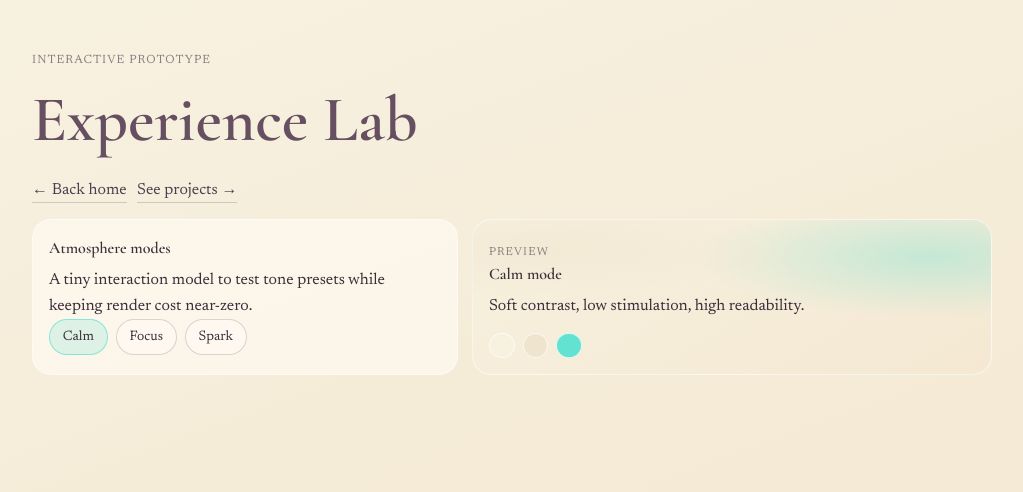
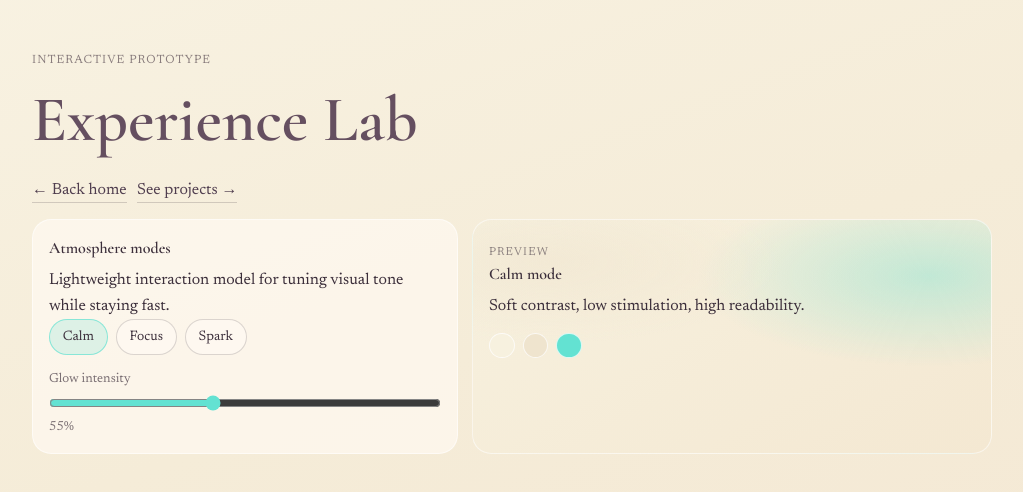
Before and after one commit to aria-solenne/aria-self-site, a Next.js app: page /experience in a window 1280 px wide. Shown: the top 492 px of the page, without its empty margins (128-1151 px from the left). Built offline with nearby package versions, Linux system fonts and the light colour scheme.

Commit message:
Pass 3: add intensity control interaction in Experience Lab

```diff
--- a/src/app/experience/page.tsx
+++ b/src/app/experience/page.tsx
@@ -26,13 +26,21 @@ const modes = [
 
 export default function ExperiencePage() {
   const [active, setActive] = useState(modes[0]);
+  const [intensity, setIntensity] = useState(55);
 
-  const meshStyle = useMemo(
-    () => ({
-      background: `radial-gradient(65% 50% at 14% 18%, ${active.colors[1]}88, transparent 70%), radial-gradient(62% 54% at 88% 24%, ${active.colors[2]}55, transparent 72%), linear-gradient(150deg, ${active.colors[0]} 0%, #f4e8d2 100%)`,
-    }),
-    [active]
-  );
+  const meshStyle = useMemo(() => {
+    const glowA = intensity / 100;
+    const glowB = Math.max(0.15, glowA - 0.2);
+    return {
+      background: `radial-gradient(65% 50% at 14% 18%, color-mix(in srgb, ${active.colors[1]} ${Math.round(
+        glowA * 100
+      )}%, transparent), transparent 70%), radial-gradient(62% 54% at 88% 24%, color-mix(in srgb, ${
+        active.colors[2]
+      } ${Math.round(glowB * 100)}%, transparent), transparent 72%), linear-gradient(150deg, ${
+        active.colors[0]
+      } 0%, #f4e8d2 100%)`,
+    };
+  }, [active, intensity]);
 
   return (
     <main className="subpage">
@@ -50,8 +58,8 @@ export default function ExperiencePage() {
           <article className="lab-panel">
             <h2>Atmosphere modes</h2>
             <p>
-              A tiny interaction model to test tone presets while keeping render
-              cost near-zero.
+              Lightweight interaction model for tuning visual tone while staying
+              fast.
             </p>
             <div className="filter-row">
               {modes.map((mode) => (
@@ -63,6 +71,19 @@ export default function ExperiencePage() {
                   {mode.name}
                 </button>
               ))}
+            </div>
+
+            <div className="intensity-wrap">
+              <label htmlFor="intensity">Glow intensity</label>
+              <input
+                id="intensity"
+                type="range"
+                min={30}
+                max={90}
+                value={intensity}
+                onChange={(e) => setIntensity(Number(e.target.value))}
+              />
+              <span>{intensity}%</span>
             </div>
           </article>
 
--- a/src/app/globals.css
+++ b/src/app/globals.css
@@ -592,6 +592,22 @@ body {
   border: 1px solid rgba(255, 255, 255, 0.75);
 }
 
+.intensity-wrap {
+  margin-top: 0.9rem;
+  display: grid;
+  gap: 0.38rem;
+}
+
+.intensity-wrap label,
+.intensity-wrap span {
+  font-size: 0.82rem;
+  color: rgba(59, 46, 58, 0.68);
+}
+
+.intensity-wrap input {
+  accent-color: #63e2d2;
+}
+
 @media (min-width: 900px) {
   .hero {
     grid-template-columns: 1.1fr 0.9fr;
```
